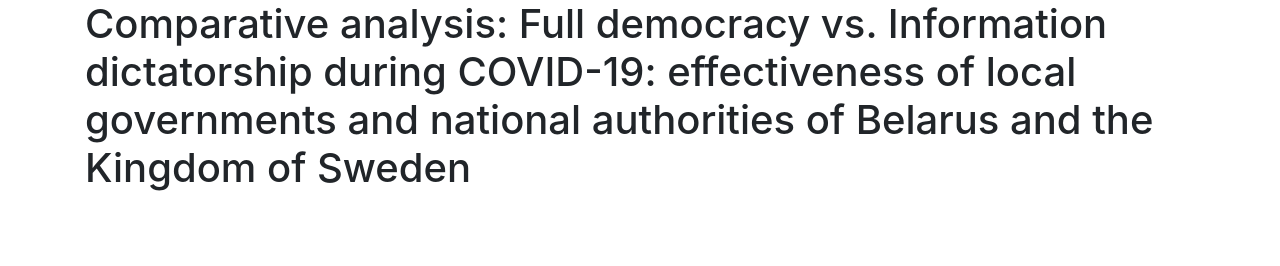
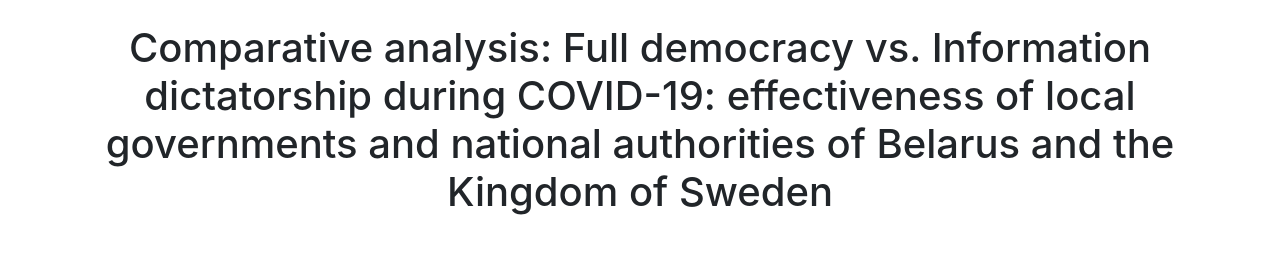
Before and after one commit to covid19research/covid19research.github.io, a plain HTML site: page index.html in a window 1280 px wide. Shown: the top 266 px of the page. Drawn offline with nearby package versions, Linux system fonts and the light colour scheme.

Commit message:
Update index.html

```diff
--- a/index.html
+++ b/index.html
@@ -83,7 +83,10 @@
 <body>
     <section class="start_information">
         <div class="container">
-            <h1>Comparative analysis:  Full democracy vs. Information dictatorship during COVID-19: effectiveness of local governments and national authorities of Belarus and the Kingdom of Sweden</h1>
+           <br>
+            <h1 class="text-center">Comparative analysis:  Full democracy vs. Information dictatorship during COVID-19: effectiveness of local governments and national authorities of Belarus and the Kingdom of Sweden</h1>
+            <br>
+            <br>
         </div>
    </section>
    <br>
```
